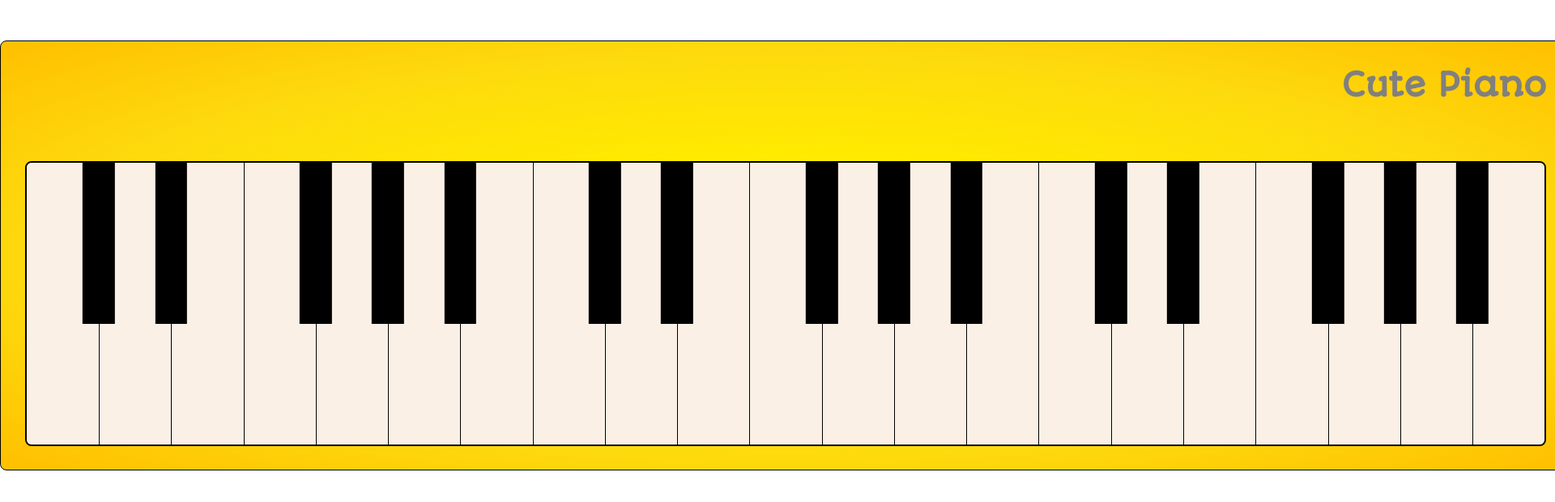
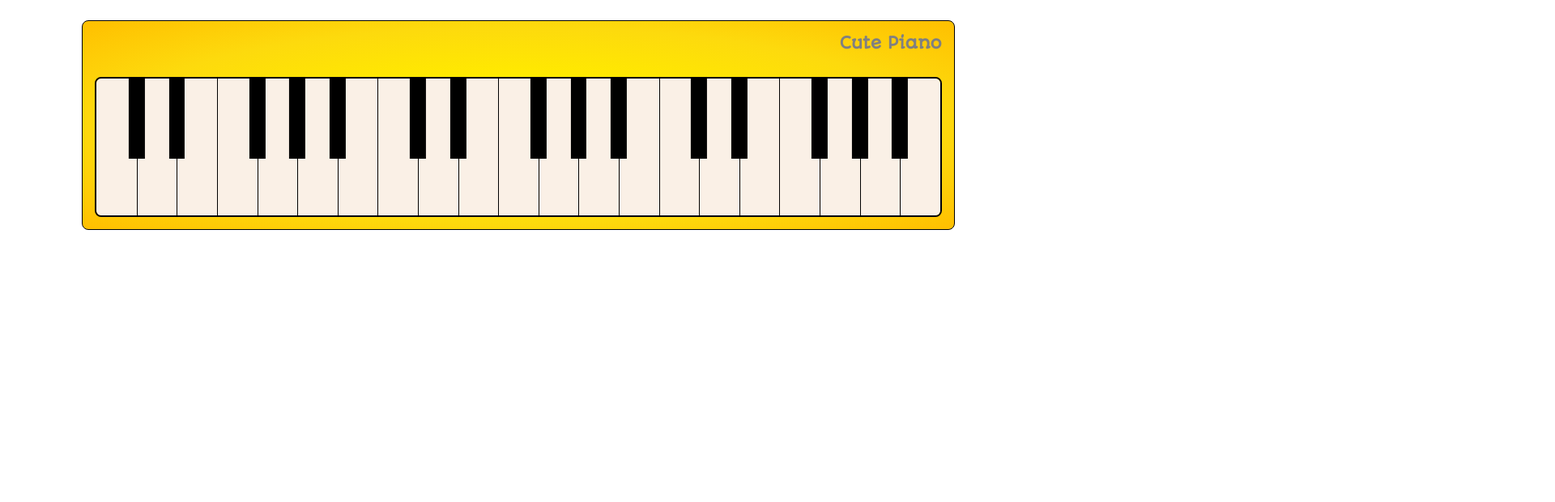
Before and after one commit to GiovanniCarboni/piano, a website built with Parcel: page index.html in a window 1280 px wide. Shown: the whole page at 81% size, 1920 px wide, since content can reach past the window. Built offline with nearby package versions, Linux system fonts and the light colour scheme.

Commit message:
adjusted dimensions

```diff
--- a/src/sass/keys.scss
+++ b/src/sass/keys.scss
@@ -1,6 +1,6 @@
 .white-key {
-  height: 35rem;
-  width: 9rem;
+  height: 17rem;
+  width: 5rem;
   position: relative;
   background-color: linen;
   border-left: 1px solid black;
@@ -10,8 +10,8 @@
 }
 
 .black-key {
-  width: 4rem;
-  height: 20rem;
+  width: 2rem;
+  height: 10rem;
   background-color: black;
   position: absolute;
   right: 0;
--- a/src/sass/piano.scss
+++ b/src/sass/piano.scss
@@ -1,8 +1,8 @@
 #piano {
   width: fit-content;
-  margin: 5rem auto;
-  padding: 3rem;
-  padding-top: 15rem;
+  margin: 2.5rem auto;
+  padding: 1.5rem;
+  padding-top: 7rem;
   border: 1px solid black;
   border-radius: 8px;
   background-image: radial-gradient(#ffff8f, #ffea00, #fdda0d, #ffbf00);
@@ -16,8 +16,8 @@
 }
 #brand {
   position: absolute;
-  top: 3rem;
-  right: 3rem;
-  font-size: 4rem;
+  top: 1.5rem;
+  right: 1.5rem;
+  font-size: 2rem;
   color: gray;
 }
```
